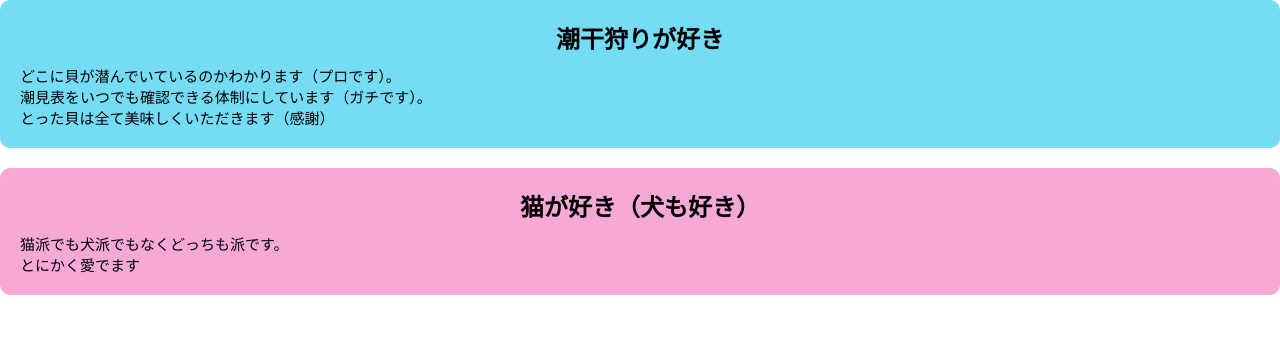
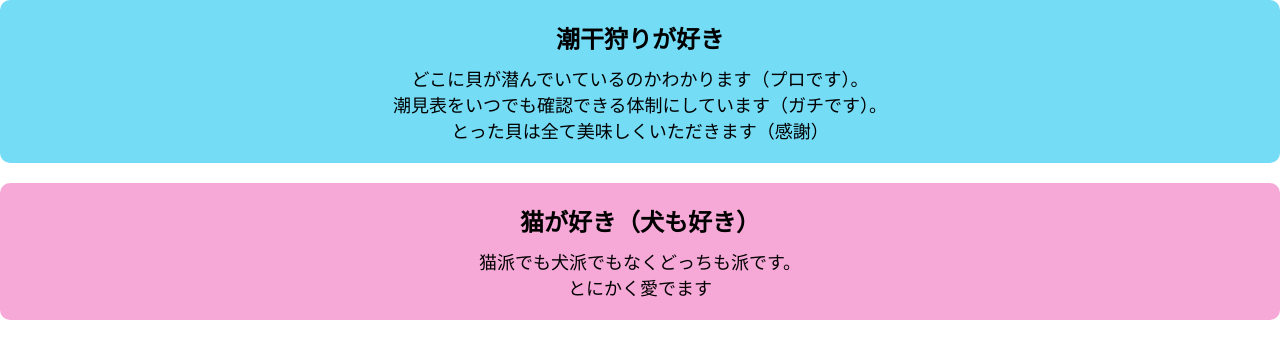
Before and after one commit to Mmonoki/Portfolio, a plain HTML site: page docs/link.html in a window 1280 px wide. Drawn offline with Linux system fonts and the light colour scheme.

Commit message:
pタグfont-size変更

```diff
--- a/docs/style.css
+++ b/docs/style.css
@@ -33,7 +33,7 @@
   }
 
   section p {
-    font-size: 15px;
+    font-size: 18px;
   }
 
   /* Hero Section Style */
@@ -93,7 +93,7 @@
   }
 
   .my-favorite p {
-    text-align: left; /* セクション内の文を中央寄せに */
+    text-align: center; /* セクション内の文を中央寄せに */
   }
 
   /* 各my-favoriteセクションの背景色を指定 */
```
